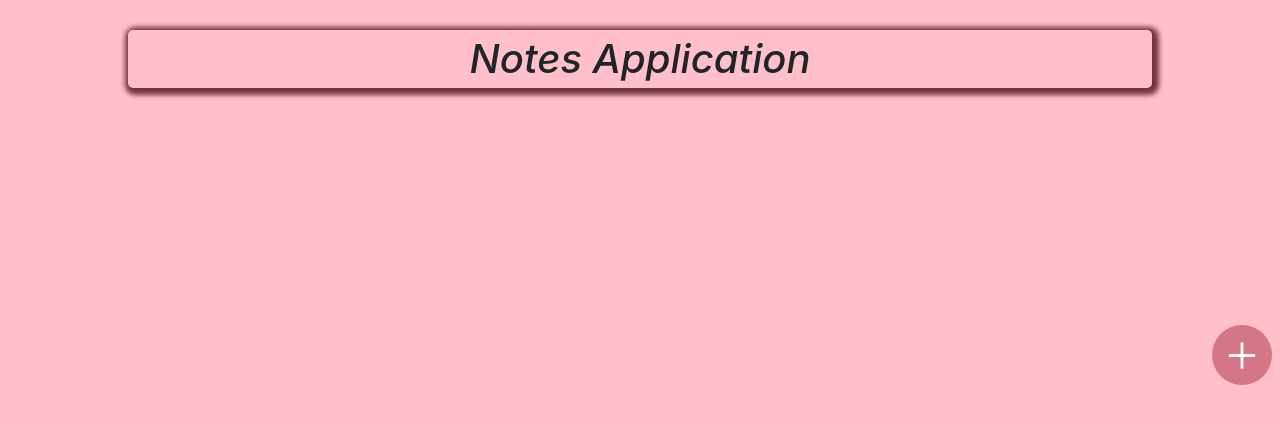
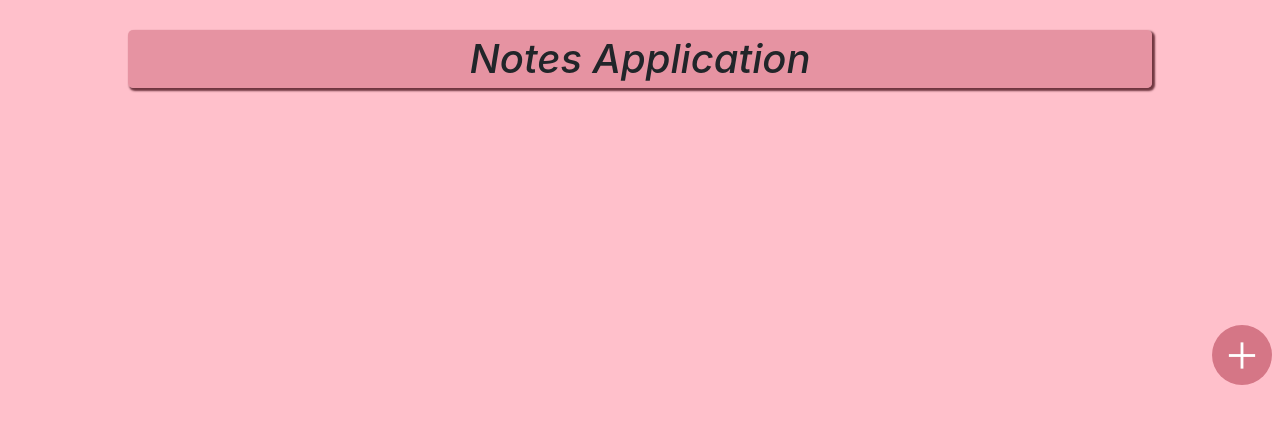
Before and after one commit to nGhart/NotesApp, a React (Create React App) app: page / in a window 1280 px wide. Shown: the top 424 px of the page. Built offline with nearby package versions, Linux system fonts and the light colour scheme.

Commit message:
Update App.css

```diff
--- a/src/App.css
+++ b/src/App.css
@@ -9,8 +9,8 @@
   margin: 30px 10%;
   padding: 5px;
   border-radius: 5px;
-  box-shadow: 2px 2px 5px 5px rgb(112, 54, 64);
-  /* box-shadow: 2px 2px 5px 5px rgb(28, 76, 75); */
+  box-shadow: 2px 2px 2px 1px rgb(112, 54, 64);
+  background-color: rgba(213, 118, 134, 0.596);
 }
 .postitContainer {
   display: flex;
@@ -26,7 +26,8 @@ input {
   width: 300px;
   height: 300px;
   background-color: rgb(207, 236, 251);
-  border-radius: 5px;
+  border-top-left-radius: 5px;
+  border-top-right-radius: 5px;
   margin: 4px;
   box-shadow: 2px 2px 2px 2px rgb(71, 69, 69);
 }
@@ -81,9 +82,7 @@ input {
 
 /* Add note */
 .addButton:hover {
-  transform: scale(1.2);
   box-shadow: 2px 2px 5px 2px rgb(137, 9, 28);
-  /* box-shadow: 2px 2px 5px 2px rgb(28, 90, 101); */
 }
 
 .saveButton span {
```
